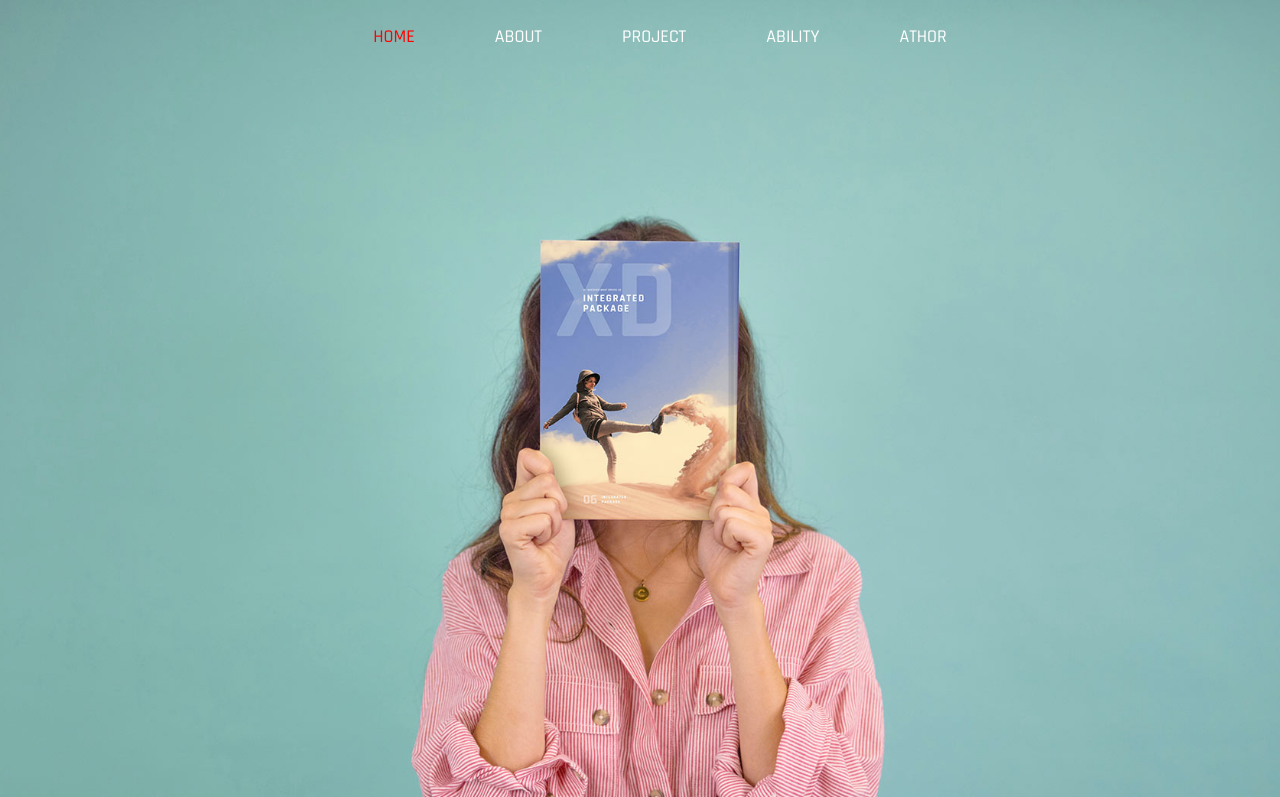
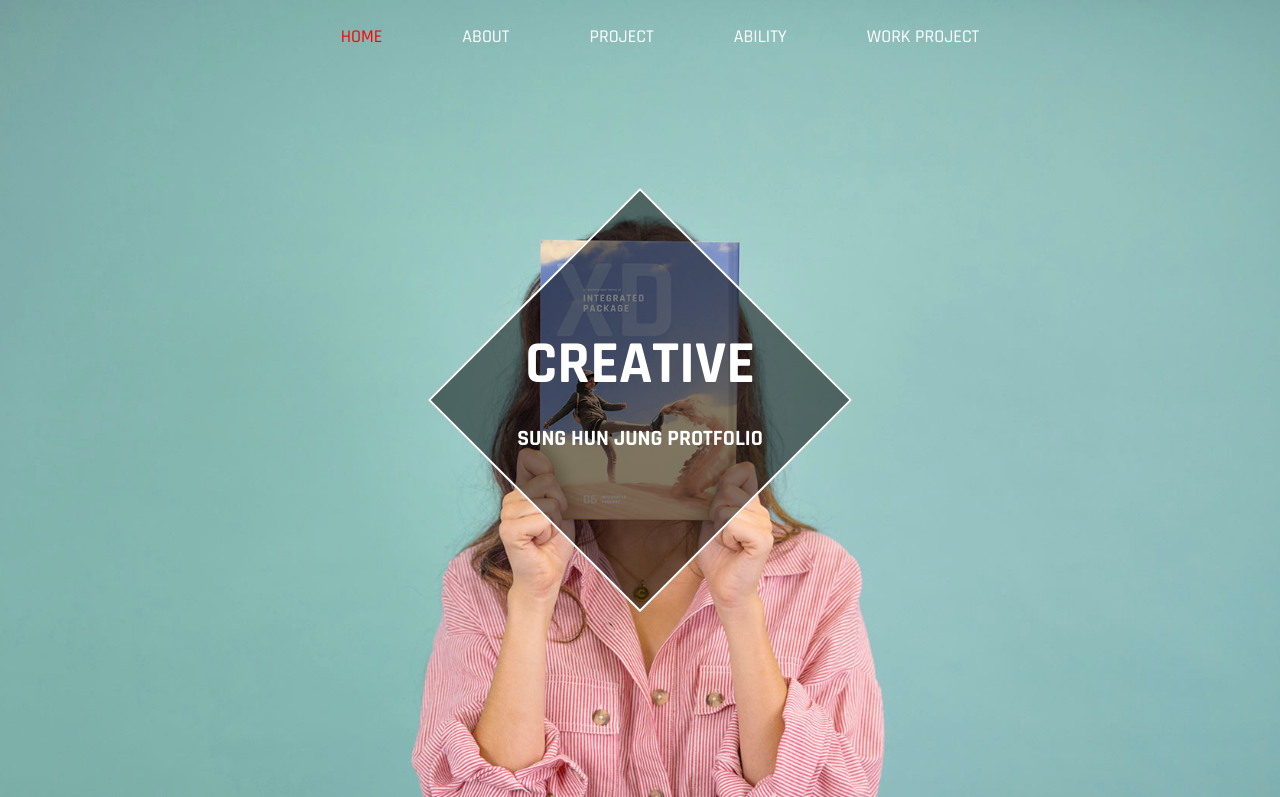
Before and after one commit to songhun115/new_portfolio, a plain HTML site: page index.html in a window 1280 px wide. Shown: the top 797 px of the page. Drawn offline with nearby package versions, Linux system fonts and the light colour scheme.

Commit message:
작업 마무리

```diff
--- a/css/respons.css
+++ b/css/respons.css
@@ -188,7 +188,14 @@
 
 
   @media (max-width: 700px) {
-
+    .main_visuare_title_bg{
+      width: 200px;
+    height: 200px;
+    }
+    .main_visuare_title_text{
+      font-size: 32px;
+    }
+    .main_visuare_title_text p { font-size: 16px;}
     :root {
       /* font size */
       --font-large: 30px;
--- a/css/style.css
+++ b/css/style.css
@@ -11,7 +11,7 @@ header{display: flex;position: fixed;top: 0;  width: 100%;  transition: 0.3s;ali
 .nav_item.on {color:red}
 
 #header.active .nav_item{padding: 10px 40px;}
-#header.active {background-color: rgba(0, 0, 0, 0.8);}
+#header.active {background-color: rgba(0, 0, 0, 0.9);}
 .mb_nav_btn{position: relative; width: 22px; height: 22px; cursor: pointer; display: none; }
 .mb_nav_btn span {position: absolute; left: 0; width: 100%; height: 4px; background-color: #6F6F6F; border-radius: 4px; transition: 0.3s;}
 .mb_nav_btn span:nth-child(1){top: 0;}
@@ -526,3 +526,31 @@ p{color: #6f6f6f;}
 
 
 .section5{height: 100vh;}
+.main_visuare_title{
+width: 100%;
+    height: 100%;
+    display: flex;
+    justify-content: center;
+    align-items: center;
+  }
+  .main_visuare_title_bg{
+  position: absolute;
+    top: 50%;
+    left: 50%;
+    background-color: rgba(0,0,0,0.5);
+    width: 300px;
+    height: 300px;
+    transform: translate(-50%, -50%) rotate(45deg);
+    border: 2px solid white;
+}
+.main_visuare_title_text{
+  text-align: center;
+font-size: 60px;
+    font-weight: 700;
+    color: white;
+    z-index: 5;
+  }
+  .main_visuare_title_text p {
+    font-size: 22px;
+    color: white;
+  }
--- a/index.html
+++ b/index.html
@@ -89,7 +89,7 @@
 					<li class="nav_item" data-target="#section02">ABOUT</li>
 					<li class="nav_item" data-target="#section03">PROJECT</li>
 					<li class="nav_item" data-target="#section04">ABILITY</li>
-					<li class="nav_item" data-target="#section05">ATHOR</li>
+					<li class="nav_item" data-target="#section05">WORK PROJECT </li>
 				</ul>
 			</nav>
 			<div class="mb_nav_wrap">
@@ -103,7 +103,17 @@
 
 		<section class="main_visuare" id="section01">
 			<div class="main_visual_wrap">
+				<div class="main_visuare_title">
+					<div class="main_visuare_title_bg">
 
+					</div>
+					<div class="main_visuare_title_text">
+					CREATIVE
+					<p>
+						SUNG HUN JUNG PROTFOLIO
+					</p>
+				</div>
+				</div>
 			</div>
 		</section>
 
@@ -412,7 +422,7 @@
 
 		<!-- Work project  -->
 		<section class="section section_container section5" id="section05">
-			<h1 class="avility_title project_wrap_title">PROJECTS </h1>
+			<h1 class="avility_title project_wrap_title">WORK PROJECTS </h1>
 			<div class="work_categories">
 				<button class="category__btn selected" data-filter="*" style="font-weight: 600;">
 					All
```
